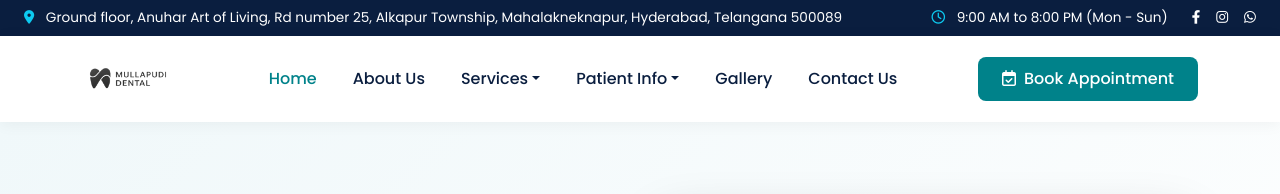
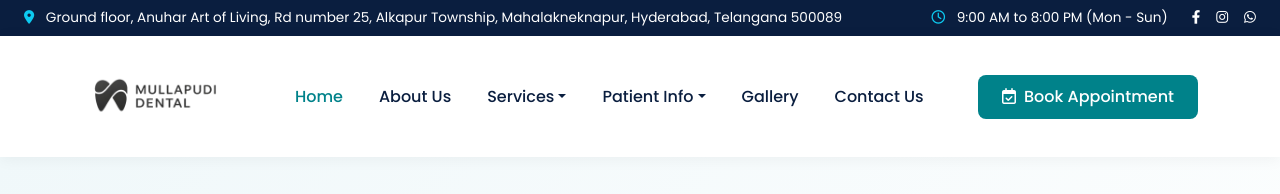
Before and after one commit to tauseefalishaik/mullapudi-clinic, a plain HTML site: page index.html in a window 1280 px wide. Shown: the top 194 px of the page. Drawn offline with nearby package versions, Linux system fonts and the light colour scheme.

Commit message:
Update index.html

```diff
--- a/index.html
+++ b/index.html
@@ -492,7 +492,7 @@
     <nav class="navbar navbar-expand-lg sticky-top">
         <div class="container">
            <a class="navbar-brand" href="#">
-    <img src="header (2).png" alt="Mullapudi Dental Clinic Logo" style="height: 60px; width: auto; object-fit: contain;">
+    <img src="header (2).png" alt="Mullapudi Dental Clinic Logo" style="height: 95px; width: auto; object-fit: contain;">
 </a>
             <button class="navbar-toggler border-0" type="button" data-bs-toggle="collapse" data-bs-toggle="collapse" data-bs-target="#navbarNav">
                 <span class="navbar-toggler-icon"></span>
```
